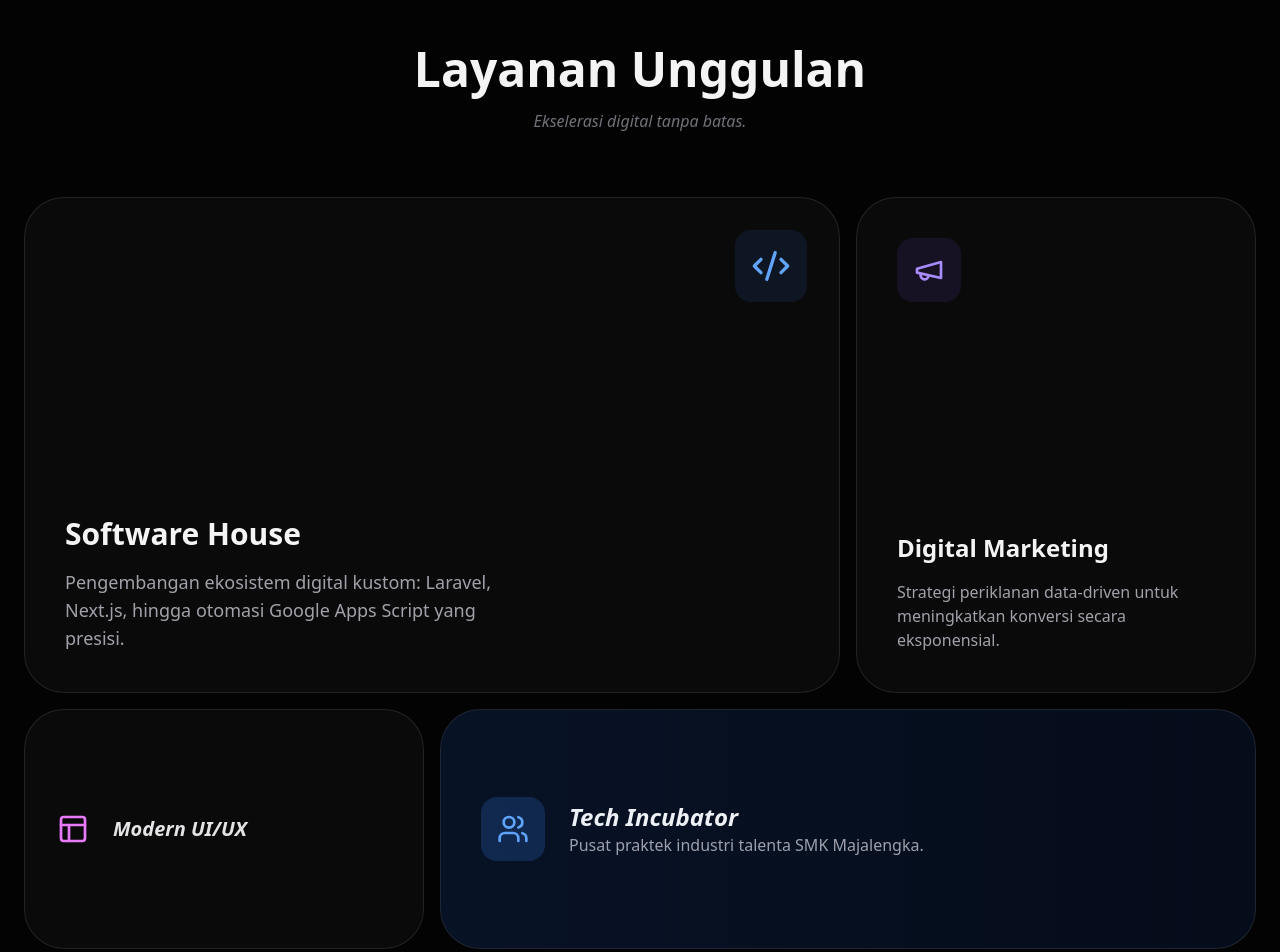
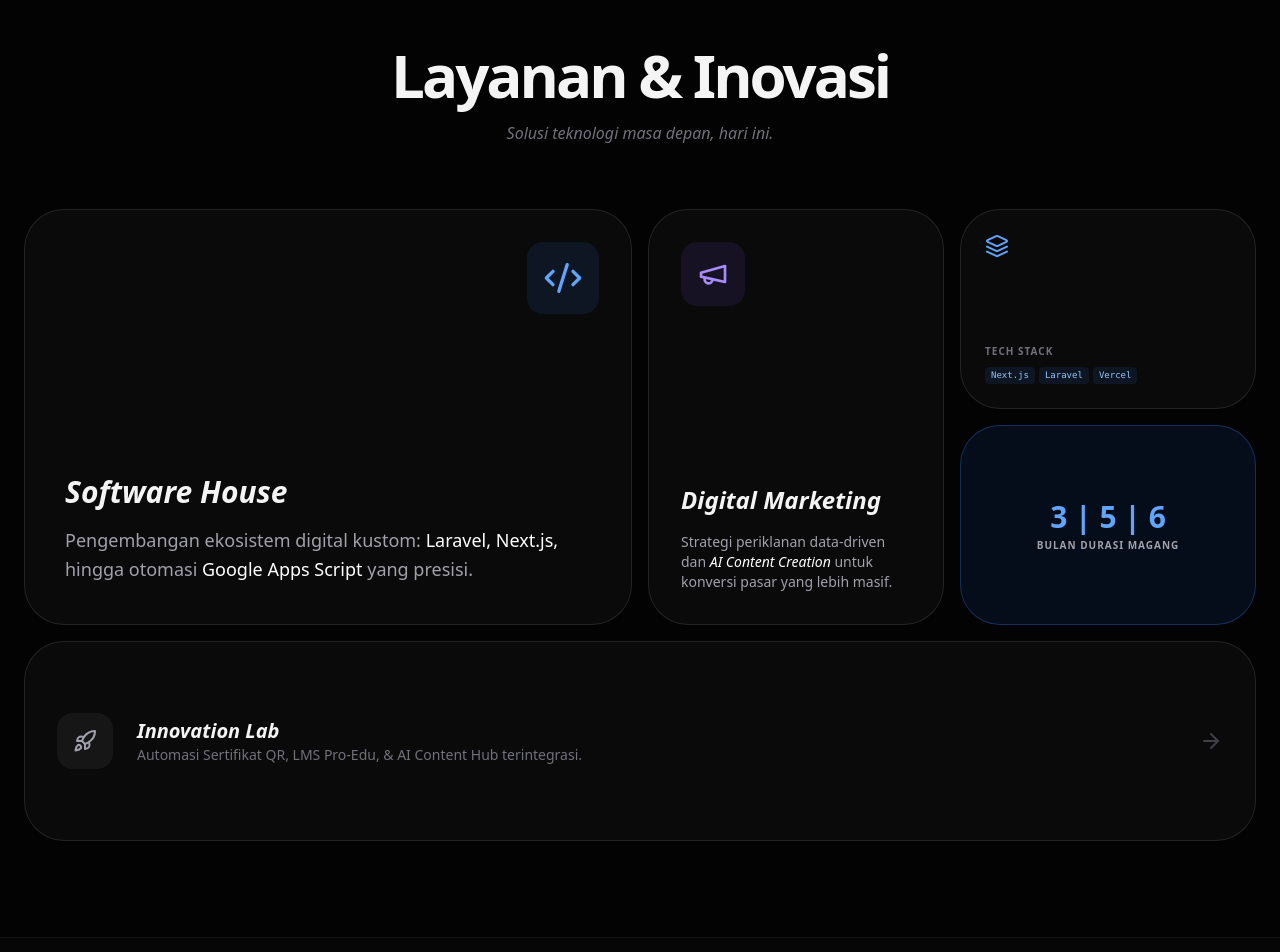
Before and after one commit to deny97-ct/landingpage-kangjoe, a Next.js app: page / in a window 1280 px wide. Shown: the part 820-1772 px from the top of the page. Built offline with nearby package versions, Linux system fonts and the light colour scheme.

Commit message:
Update page.tsx

```diff
--- a/src/app/page.tsx
+++ b/src/app/page.tsx
@@ -14,7 +14,9 @@ import {
   Zap,
   Layout,
   Cpu,
-  Globe
+  Globe,
+  Database,
+  Layers
 } from 'lucide-react';
 
 export default function LandingPage() {
@@ -46,7 +48,7 @@ export default function LandingPage() {
           transition={{ duration: 0.8 }}
           className="max-w-5xl"
         >
-          <div className="inline-flex items-center gap-2 px-4 py-1.5 rounded-full border border-blue-500/20 bg-blue-500/5 text-blue-400 text-xs font-semibold mb-8">
+          <div className="inline-flex items-center gap-2 px-4 py-1.5 rounded-full border border-blue-500/20 bg-blue-500/5 text-blue-400 text-xs font-semibold mb-8 animate-pulse">
             <Zap size={14} className="fill-current" /> Digital Solution & Creative Marketing Hub
           </div>
 
@@ -70,14 +72,14 @@ export default function LandingPage() {
         </motion.div>
       </section>
 
-      {/* --- BENTO GRID SERVICES --- */}
+      {/* --- BENTO GRID SERVICES & UPDATES --- */}
       <section id="services" className="px-6 py-24 max-w-7xl mx-auto">
         <div className="text-center mb-16">
-          <h2 className="text-4xl md:text-5xl font-black mb-4">Layanan Unggulan</h2>
-          <p className="text-zinc-500 italic">Ekselerasi digital tanpa batas.</p>
+          <h2 className="text-4xl md:text-6xl font-black mb-4 tracking-tighter">Layanan & Inovasi</h2>
+          <p className="text-zinc-500 italic">Solusi teknologi masa depan, hari ini.</p>
         </div>
 
-        <div className="grid grid-cols-1 md:grid-cols-3 gap-4 auto-rows-[240px]">
+        <div className="grid grid-cols-1 md:grid-cols-4 gap-4 auto-rows-[200px]">
 
           {/* Card 1: Software House (Large) */}
           <motion.div
@@ -88,53 +90,69 @@ export default function LandingPage() {
               <Code2 size={40} />
             </div>
             <div className="relative z-10">
-              <h3 className="text-3xl font-bold mb-4">Software House</h3>
-              <p className="text-zinc-400 text-lg max-w-md">
-                Pengembangan ekosistem digital kustom: Laravel, Next.js, hingga otomasi Google Apps Script yang presisi.
+              <h3 className="text-3xl font-bold mb-4 italic">Software House</h3>
+              <p className="text-zinc-400 text-lg leading-relaxed">
+                Pengembangan ekosistem digital kustom: <span className="text-white">Laravel, Next.js,</span> hingga otomasi <span className="text-white font-medium">Google Apps Script</span> yang presisi.
               </p>
             </div>
-            <div className="absolute inset-0 bg-gradient-to-t from-blue-500/20 to-transparent opacity-0 group-hover:opacity-100 transition-opacity duration-500" />
+            <div className="absolute inset-0 bg-gradient-to-t from-blue-500/10 to-transparent opacity-0 group-hover:opacity-100 transition-opacity duration-500" />
           </motion.div>
 
           {/* Card 2: Marketing (Tall) */}
           <motion.div
             whileHover={{ y: -5 }}
-            className="md:row-span-2 relative group overflow-hidden rounded-[2.5rem] border border-white/10 bg-zinc-900/40 p-10 flex flex-col justify-between"
+            className="md:row-span-2 relative group overflow-hidden rounded-[2.5rem] border border-white/10 bg-zinc-900/40 p-8 flex flex-col justify-between"
           >
             <div className="p-4 bg-violet-500/10 rounded-2xl text-violet-400 w-fit group-hover:bg-violet-500 group-hover:text-white transition-all duration-500">
               <Megaphone size={32} />
             </div>
             <div>
-              <h3 className="text-2xl font-bold mb-4">Digital Marketing</h3>
-              <p className="text-zinc-400">
-                Strategi periklanan data-driven untuk meningkatkan konversi secara eksponensial.
+              <h3 className="text-2xl font-bold mb-4 italic">Digital Marketing</h3>
+              <p className="text-zinc-400 text-sm">
+                Strategi periklanan data-driven dan <span className="text-white font-medium italic">AI Content Creation</span> untuk konversi pasar yang lebih masif.
               </p>
             </div>
             <div className="absolute inset-0 bg-gradient-to-br from-violet-500/10 to-transparent opacity-0 group-hover:opacity-100 transition-opacity" />
           </motion.div>
 
-          {/* Card 3: UI/UX (Small) */}
+          {/* Card 3: Tech Stack (Small Square) */}
+          <motion.div
+            whileHover={{ scale: 1.02 }}
+            className="relative group overflow-hidden rounded-[2.5rem] border border-white/10 bg-zinc-900/40 p-6 flex flex-col justify-between"
+          >
+            <div className="text-blue-400"><Layers size={24}/></div>
+            <div>
+              <h4 className="text-[10px] font-bold text-zinc-500 uppercase tracking-widest mb-2">Tech Stack</h4>
+              <div className="flex flex-wrap gap-1 text-[9px] font-mono text-blue-300">
+                <span className="px-1.5 py-0.5 bg-blue-500/10 rounded">Next.js</span>
+                <span className="px-1.5 py-0.5 bg-blue-500/10 rounded">Laravel</span>
+                <span className="px-1.5 py-0.5 bg-blue-500/10 rounded">Vercel</span>
+              </div>
+            </div>
+          </motion.div>
+
+          {/* Card 4: Internship Duration (Small Square) */}
+          <motion.div
+            whileHover={{ scale: 1.02 }}
+            className="relative group overflow-hidden rounded-[2.5rem] border border-blue-500/30 bg-blue-600/10 p-6 flex flex-col justify-center text-center"
+          >
+            <div className="text-blue-400 font-black text-3xl mb-1">3 | 5 | 6</div>
+            <p className="text-[10px] text-zinc-400 uppercase tracking-widest font-bold leading-tight">Bulan Durasi Magang</p>
+          </motion.div>
+
+          {/* Card 5: Innovation Lab (Wide Card) */}
           <motion.div
             whileHover={{ y: -5 }}
-            className="relative group overflow-hidden rounded-[2.5rem] border border-white/10 bg-zinc-900/40 p-8 flex items-center gap-6"
-          >
-            <div className="text-fuchsia-400"><Layout size={32} /></div>
-            <h3 className="text-xl font-bold italic text-zinc-200">Modern UI/UX</h3>
-          </motion.div>
-
-          {/* Card 4: SMK (Wide) */}
-          <motion.div
-            whileHover={{ y: -5 }}
-            className="md:col-span-2 relative group overflow-hidden rounded-[2.5rem] border border-white/10 bg-blue-600/10 p-10 flex flex-col justify-center"
+            className="md:col-span-4 relative group overflow-hidden rounded-[2.5rem] border border-white/10 bg-zinc-900/40 p-8 flex items-center justify-between"
           >
             <div className="flex items-center gap-6">
-              <div className="p-4 bg-blue-500/20 rounded-2xl text-blue-400"><Users size={32} /></div>
+              <div className="p-4 bg-white/5 rounded-2xl text-zinc-400"><Rocket size={24} /></div>
               <div>
-                <h3 className="text-2xl font-bold italic">Tech Incubator</h3>
-                <p className="text-zinc-400">Pusat praktek industri talenta SMK Majalengka.</p>
+                <h3 className="text-xl font-bold italic">Innovation Lab</h3>
+                <p className="text-zinc-500 text-sm">Automasi Sertifikat QR, LMS Pro-Edu, & AI Content Hub terintegrasi.</p>
               </div>
             </div>
-            <div className="absolute inset-0 bg-gradient-to-r from-blue-500/5 to-transparent" />
+            <ArrowRight className="text-zinc-700 group-hover:text-blue-500 transition-colors hidden md:block" />
           </motion.div>
 
         </div>
@@ -148,8 +166,8 @@ export default function LandingPage() {
             <h2 className="text-4xl md:text-6xl font-black mb-6 leading-tight text-white italic">
               Pusat Inkubasi <br/><span className="text-blue-500">Talenta Digital.</span>
             </h2>
-            <p className="text-zinc-400 text-lg mb-8 font-light">
-              Membangun jembatan antara kurikulum SMK dengan realitas industri teknologi dunia. Di bawah Yayasan Citra Telematika, kami mencetak jagoan masa depan.
+            <p className="text-zinc-400 text-lg mb-8 font-light italic">
+              "Menjembatani kurikulum SMK dengan realitas industri teknologi dunia. Di bawah Yayasan Citra Telematika, kami mencetak jagoan masa depan."
             </p>
             <div className="grid grid-cols-1 sm:grid-cols-2 gap-4">
               {['Praktek Laravel', 'Ads Strategist', 'DKV Kreatif', 'Cloud Network'].map((item, i) => (
@@ -165,7 +183,7 @@ export default function LandingPage() {
                    <Cpu size={48} />
                 </div>
                 <h3 className="text-2xl font-extrabold mb-4 uppercase tracking-widest">Kolaborasi SMK</h3>
-                <button className="bg-white text-black px-8 py-4 rounded-2xl font-black hover:scale-105 transition-all">
+                <button className="bg-white text-black px-8 py-4 rounded-2xl font-black hover:scale-105 transition-all shadow-xl">
                   UNDUH PROPOSAL MOU
                 </button>
              </div>
@@ -179,7 +197,7 @@ export default function LandingPage() {
         <div className="max-w-7xl mx-auto flex flex-col md:flex-row justify-between items-start gap-12">
           <div className="max-w-sm">
             <div className="text-3xl font-black tracking-tighter mb-6 italic text-white">KangJOE.</div>
-            <p className="text-zinc-500 leading-relaxed text-sm">
+            <p className="text-zinc-500 leading-relaxed text-sm italic">
               "Menjembatani Inovasi Penjual ke Hati Konsumen melalui Teknologi dan Strategi."
             </p>
           </div>
```
